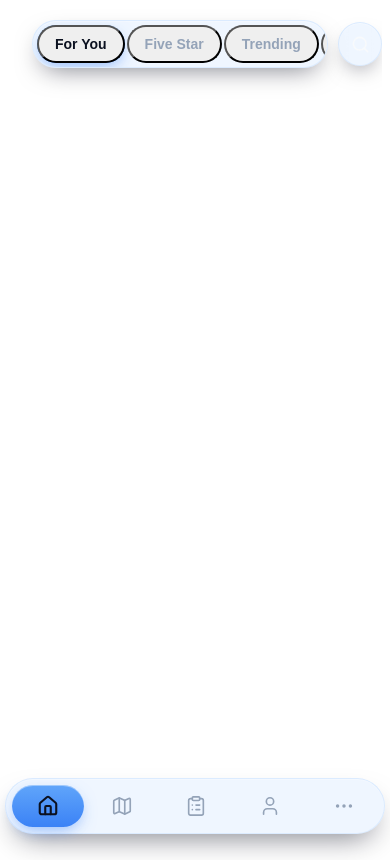
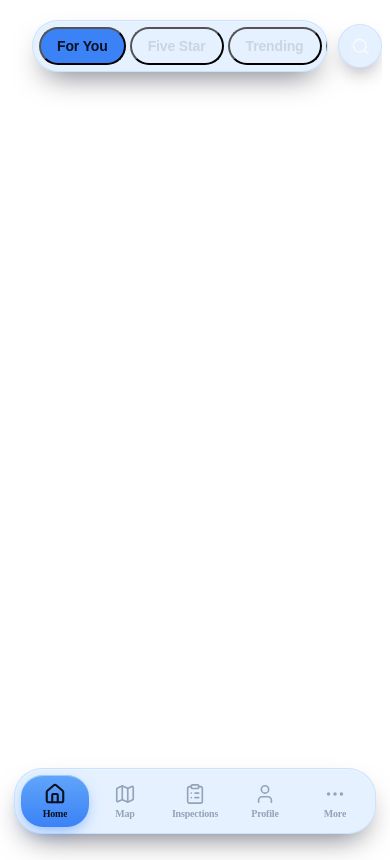
Before and after one commit to micvic1972/housing, a Next.js app in the folder apps/client/: page / in a window 390 px wide. Built offline with nearby package versions, Linux system fonts and the light colour scheme.

Commit message:
fix import paths and module errors

```diff
--- a/apps/client/app/components/home/DiscoveryTabs.module.css
+++ b/apps/client/app/components/home/DiscoveryTabs.module.css
@@ -5,7 +5,7 @@
   display: flex;
   justify-content: center;
   padding: 12px var(--gutter) 10px;
-  pointer-events: none; /* the empty space beside the pill lets taps through to content */
+  pointer-events: none;
 }
 
 .row {
@@ -18,11 +18,10 @@
 }
 
 .pill {
-  position: relative;
   display: flex;
   align-items: center;
-  gap: 2px;
-  padding: 4px;
+  gap: 4px;
+  padding: 6px;
   border-radius: 999px;
   overflow-x: auto;
   scrollbar-width: none;
@@ -31,7 +30,7 @@
   border: 1px solid var(--glass-border);
   box-shadow:
     inset 0 1px 0 var(--glass-highlight),
-    0 10px 26px -10px var(--glass-shadow);
+    0 14px 30px -12px var(--glass-shadow);
   -webkit-backdrop-filter: blur(22px) saturate(180%);
   backdrop-filter: blur(22px) saturate(180%);
 }
@@ -39,36 +38,21 @@
   display: none;
 }
 
-.thumb {
-  position: absolute;
-  top: 4px;
-  left: 0;
-  height: 38px;
-  border-radius: 999px;
-  background: linear-gradient(180deg, var(--primary-soft), var(--primary));
-  box-shadow:
-    inset 0 1px 0 rgba(255, 255, 255, 0.4),
-    0 6px 16px -4px rgba(59, 130, 246, 0.55);
-  transition:
-    transform 0.45s cubic-bezier(0.22, 1, 0.36, 1),
-    width 0.45s cubic-bezier(0.22, 1, 0.36, 1);
-  will-change: transform, width;
-}
-
 .tab {
-  position: relative;
-  z-index: 1;
   flex: none;
   height: 38px;
   padding: 0 16px;
   border-radius: 999px;
   font-size: 14px;
-  font-weight: 650;
+  font-weight: 700;
+  letter-spacing: -0.01em;
   white-space: nowrap;
-  color: var(--text-muted);
-  transition: color 0.25s ease;
+  color: var(--tag-text);
+  background-color: transparent;
+  transition: background-color 0.2s ease, color 0.2s ease, transform 0.12s ease;
 }
 .tab[aria-selected="true"] {
+  background-color: var(--primary);
   color: var(--on-primary);
 }
 .tab:active {
--- a/apps/client/app/components/home/DiscoveryTabs.tsx
+++ b/apps/client/app/components/home/DiscoveryTabs.tsx
@@ -1,6 +1,5 @@
 "use client";
 
-import { useEffect, useLayoutEffect, useRef, useState } from "react";
 import { Search } from "lucide-react";
 import { FEEDS, type FeedId } from "../../config/feeds";
 import styles from "./DiscoveryTabs.module.css";
@@ -12,41 +11,15 @@ interface DiscoveryTabsProps {
 }
 
 export default function DiscoveryTabs({ activeId, onChange, onSearchPress }: DiscoveryTabsProps) {
-  const pillRef = useRef<HTMLDivElement>(null);
-  const tabRefs = useRef<Record<string, HTMLButtonElement | null>>({});
-  const [indicator, setIndicator] = useState({ left: 0, width: 0 });
-
-  const measure = () => {
-    const el = tabRefs.current[activeId];
-    if (!el) return;
-    setIndicator({ left: el.offsetLeft, width: el.offsetWidth });
-  };
-
-  // Recompute on tab change and on resize, so the glass glides to the
-  // right spot even if the pill's width changes (e.g. rotating the phone).
-  useLayoutEffect(measure, [activeId]);
-  useEffect(() => {
-    window.addEventListener("resize", measure);
-    return () => window.removeEventListener("resize", measure);
-  }, [activeId]);
-
   return (
     <header className={styles.topbar}>
       <div className={styles.row}>
-        <div className={styles.pill} role="tablist" aria-label="Discovery feeds" ref={pillRef}>
-          <span
-            className={styles.thumb}
-            style={{ transform: `translateX(${indicator.left}px)`, width: indicator.width }}
-            aria-hidden="true"
-          />
+        <div className={styles.pill} role="tablist" aria-label="Discovery feeds">
           {FEEDS.map((feed) => {
             const active = feed.id === activeId;
             return (
               <button
                 key={feed.id}
-                ref={(node) => {
-                  tabRefs.current[feed.id] = node;
-                }}
                 role="tab"
                 className={styles.tab}
                 aria-selected={active}
--- a/apps/client/app/components/layout/BottomNav.module.css
+++ b/apps/client/app/components/layout/BottomNav.module.css
@@ -22,28 +22,30 @@
   left: 0;
   height: calc(100% - 12px);
   border-radius: 22px;
-  background: linear-gradient(180deg, var(--primary-soft), var(--primary));
+  background-color: var(--primary);
+  background-image: linear-gradient(180deg, var(--primary-soft), var(--primary));
   box-shadow:
     inset 0 1px 0 rgba(255, 255, 255, 0.4),
-    0 6px 16px -4px rgba(59, 130, 246, 0.55);
+    0 6px 16px -4px rgba(59, 130, 246, 0.6);
   transition:
     transform 0.45s cubic-bezier(0.22, 1, 0.36, 1),
     width 0.45s cubic-bezier(0.22, 1, 0.36, 1);
   will-change: transform, width;
 }
+
 .item {
   position: relative;
   z-index: 1;
-  flex: 1;
-  min-width: 56px;
-  overflow: hidden; /* hard stop: a label can never spill into a neighbor again */
+  flex: 1 1 auto;
+  min-width: 60px;
   display: flex;
   flex-direction: column;
   align-items: center;
   justify-content: center;
   gap: 3px;
-  padding: 8px 6px;
+  padding: 8px 4px;
   border-radius: 22px;
+  text-decoration: none;
   color: var(--text-muted);
   transition: color 0.25s ease;
 }
@@ -55,24 +57,18 @@
   transition: transform 0.12s ease;
 }
 
+.icon {
+  flex: none;
+}
+
+
 .label {
   max-width: 100%;
   overflow: hidden;
   text-overflow: ellipsis;
-  font-size: 10.5px;
+  font-size: 10px;
   font-weight: 650;
-  letter-spacing: -0.01em;
+  letter-spacing: -0.02em;
   white-space: nowrap;
+  text-decoration: none;
 }
-
-/* Below this, five labeled tabs genuinely can't fit with any dignity —
-   real apps (Instagram, Threads) drop to icon-only rather than shrink text
-   into illegibility. Icons alone are still fully tappable and clear. */
-@media (max-width: 399px) {
-  .label {
-    display: none;
-  }
-  .item {
-    padding: 10px 8px;
-  }
-}
--- a/apps/client/app/components/layout/SideRail.module.css
+++ b/apps/client/app/components/layout/SideRail.module.css
@@ -21,10 +21,11 @@
   right: 10px;
   top: 0;
   border-radius: 20px;
-  background: linear-gradient(180deg, var(--primary-soft), var(--primary));
+  background-color: var(--primary);
+  background-image: linear-gradient(180deg, var(--primary-soft), var(--primary));
   box-shadow:
     inset 0 1px 0 rgba(255, 255, 255, 0.4),
-    0 6px 16px -4px rgba(59, 130, 246, 0.55);
+    0 6px 16px -4px rgba(59, 130, 246, 0.6);
   transition:
     transform 0.45s cubic-bezier(0.22, 1, 0.36, 1),
     height 0.45s cubic-bezier(0.22, 1, 0.36, 1);
@@ -43,6 +44,7 @@
   border-radius: 20px;
   color: var(--text-muted);
   transition: color 0.25s ease;
+  text-decoration: none;
 }
 .item[aria-current="page"] {
   color: var(--on-primary);
--- a/apps/client/styles/tokens.css
+++ b/apps/client/styles/tokens.css
@@ -4,16 +4,11 @@
  * To re-theme the whole app, change this file only.
  */
 :root {
-    /* ---- Liquid glass surfaces ---- */
-  --glass-fill: rgba(148, 163, 184, 0.14);
-  --glass-border: rgba(248, 250, 252, 0.14);
-  --glass-highlight: rgba(255, 255, 255, 0.22);
-  --glass-shadow: rgba(2, 6, 23, 0.55);
-  /* ---- Liquid glass surfaces ---- */
---glass-fill: rgba(96, 165, 250, 0.10);
---glass-border: rgba(148, 197, 253, 0.22);
---glass-highlight: rgba(255, 255, 255, 0.28);
---glass-shadow: rgba(2, 6, 23, 0.55);
+ /* ---- Liquid glass surfaces ---- */
+--glass-fill: rgba(96, 165, 250, 0.16);
+--glass-border: rgba(148, 197, 253, 0.34);
+--glass-highlight: rgba(255, 255, 255, 0.3);
+--glass-shadow: rgba(2, 6, 23, 0.6);
   /* ---- Brand palette ---- */
   --bg: #0b1120;
   --surface: #1e293b;
```
Also changed, not shown: 1 other file (tests, documents, lock files or other folders).
